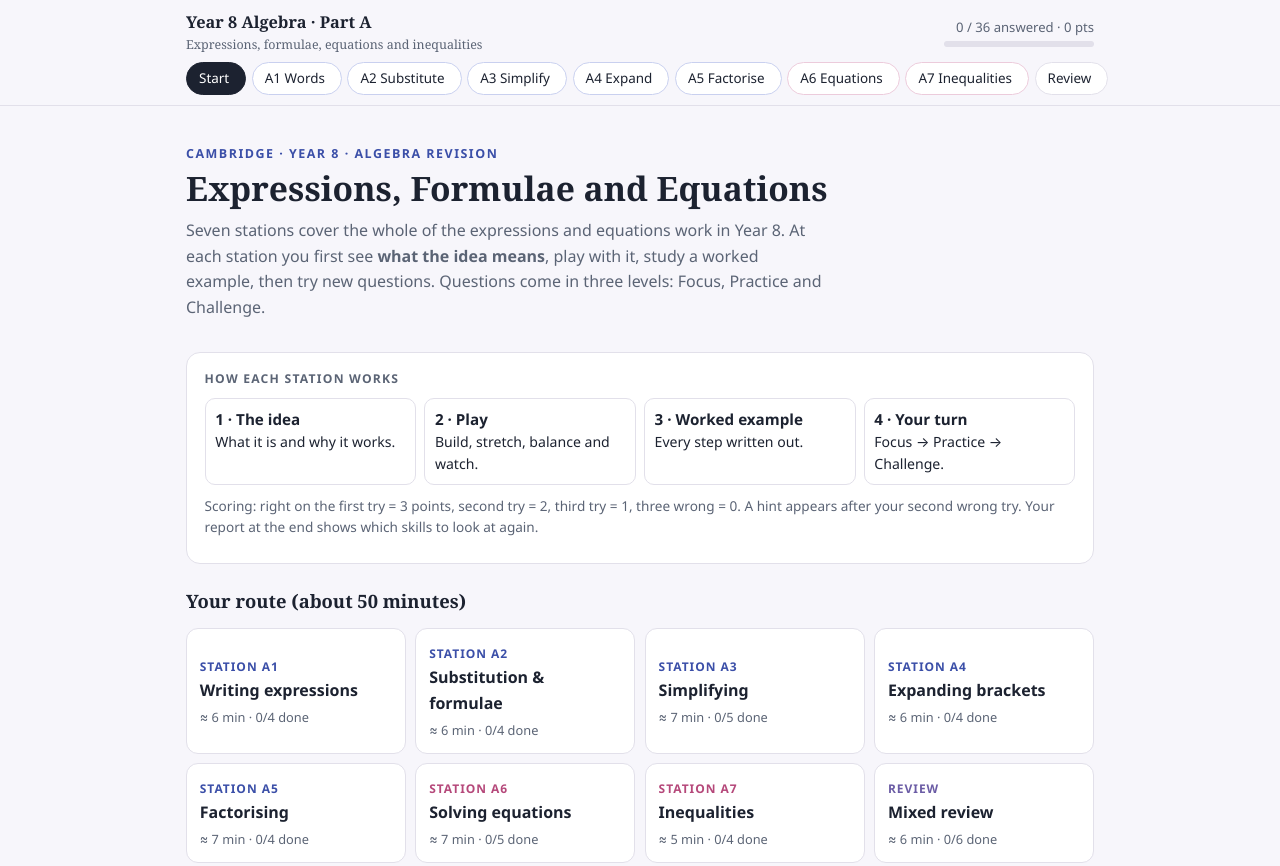
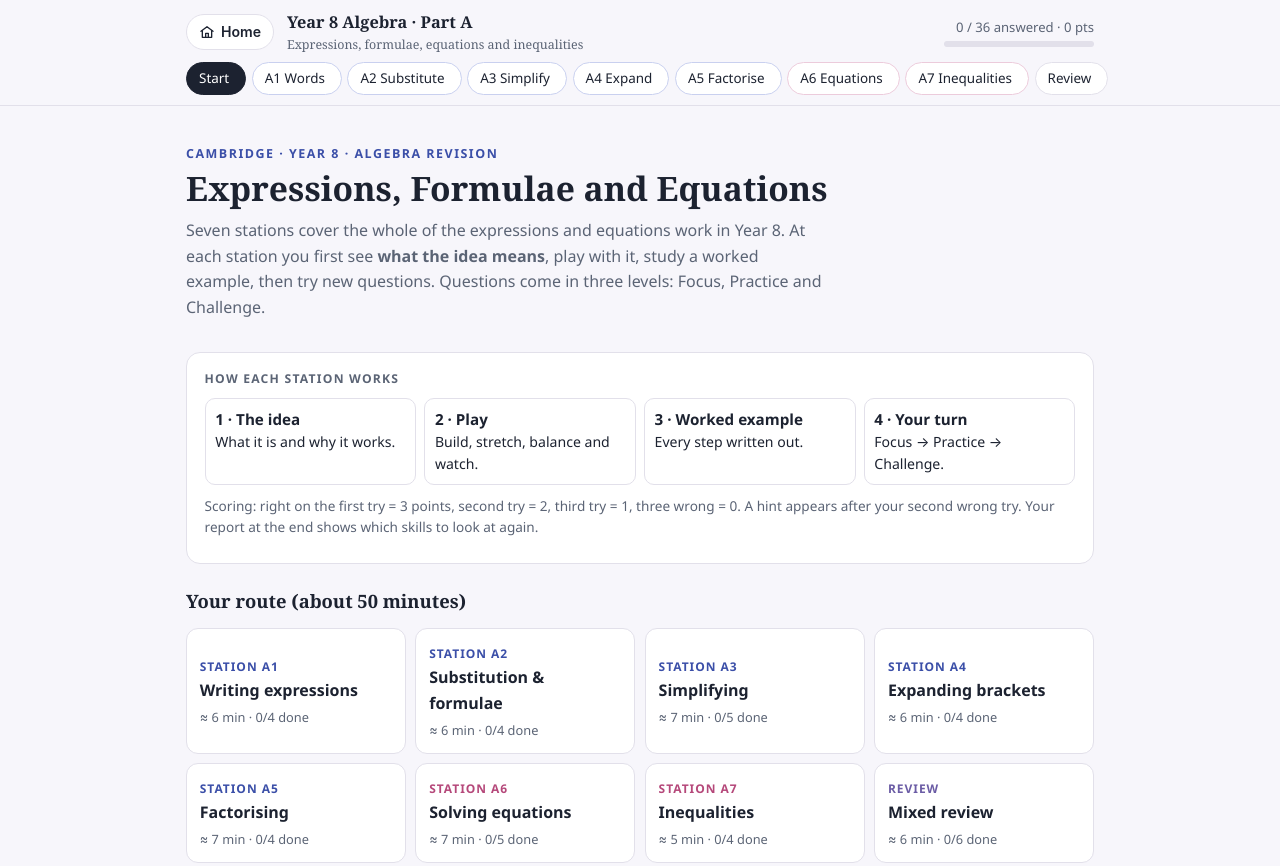
Before and after one commit to jgshen-maths/revision, a plain HTML site: page cam-y8-algebra/algebra-part-a.html in a window 1280 px wide. Shown: the top 866 px of the page. Drawn offline with nearby package versions, Linux system fonts and the light colour scheme.

Commit message:
Add Home button to every interactive lesson header
Co-Authored-By: Claude Opus 5.5 <noreply@anthropic.com>
Claude-Session: https://claude.ai/code/session_01EpHW9w5WnMdX46WnVTMCbX

```diff
--- a/cam-y8-algebra/algebra-part-a.html
+++ b/cam-y8-algebra/algebra-part-a.html
@@ -179,10 +179,17 @@ details.why[open]{padding-bottom:.8rem}
 .shen-print-mark{display:flex!important;position:fixed;right:0;bottom:0;align-items:center;gap:1.5mm;font:500 7.5pt/1 Inter,Arial,sans-serif;color:#555;opacity:.75;-webkit-print-color-adjust:exact;print-color-adjust:exact}
 .shen-print-mark svg{width:4mm;height:4mm}}
 </style>
+<style id="home-link">
+.homebtn{display:inline-flex;align-items:center;gap:6px;height:36px;padding:0 12px;border:1px solid var(--line,#ddd);border-radius:999px;background:#fff;color:var(--ink,#1c2230);text-decoration:none;font:600 .88rem/1 Inter,system-ui,sans-serif;white-space:nowrap;flex-shrink:0}
+.homebtn:hover{background:#f1eff6}
+.homebtn svg{width:16px;height:16px}
+@media print{.homebtn{display:none!important}}
+</style>
 </head>
 <body>
 <header class="top">
   <div class="topin">
+    <a class="homebtn" href="../index.html" aria-label="Back to the Maths Atlas home page"><svg viewBox="0 0 24 24" fill="none" stroke="currentColor" stroke-width="2" stroke-linecap="round" stroke-linejoin="round" aria-hidden="true"><path d="M3 11l9-7 9 7"/><path d="M5 10v10h14V10"/><path d="M10 20v-6h4v6"/></svg>Home</a>
     <div class="brand">Year 8 Algebra · Part A<small>Expressions, formulae, equations and inequalities</small></div>
     <div class="prog"><span id="progtxt"></span><div class="bar"><i id="progbar"></i></div></div>
   </div>
```
Also changed, not shown: cam-y8-algebra/algebra-part-b.html (+7 -0 lines), cam-y8-number/number-part-a.html (+7 -0 lines), y10-statistics-probability/revision.html (+7 -0 lines).
